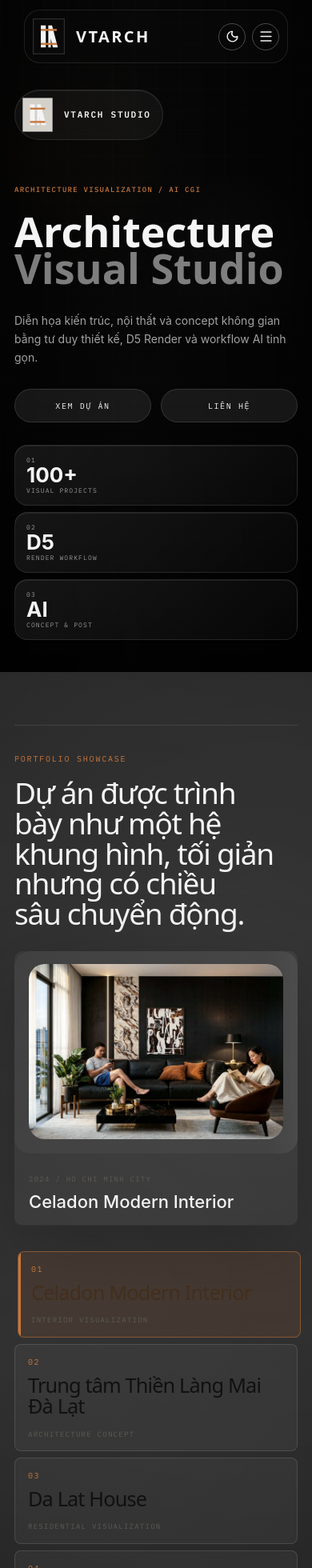
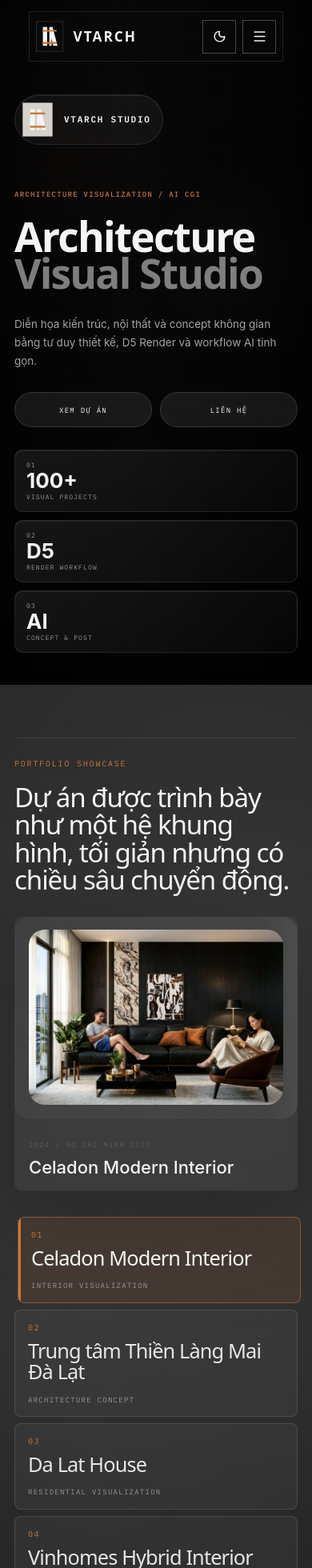
Before and after one commit to datavtarch/datavtarch.github.io, a React (Vite) app: page / in a window 390 px wide. Shown: the top 1960 px of the page at 80% size. Built offline with nearby package versions, Linux system fonts and the light colour scheme.

Commit message:
style(design): refine cinematic portfolio composition

```diff
--- a/src/index.css
+++ b/src/index.css
@@ -4146,3 +4146,224 @@ h4,
     margin-top: 28px;
   }
 }
+
+/* ========================================================
+   VTARCH COMPOSITION POLISH PASS
+   ======================================================== */
+
+.cinematic-section-title {
+  display: grid;
+  grid-template-columns: minmax(84px, 0.22fr) minmax(0, 0.78fr);
+  align-items: start;
+  gap: clamp(22px, 4vw, 72px);
+}
+
+.cinematic-section-title h2 {
+  max-width: 920px;
+  font-size: clamp(44px, 5.2vw, 78px);
+  letter-spacing: -0.048em;
+  line-height: 0.94;
+}
+
+.cinematic-service-grid {
+  border: 1px solid rgba(245, 245, 245, 0.12);
+  background: rgba(245, 245, 245, 0.12);
+}
+
+.cinematic-service-grid article {
+  min-height: 232px;
+  border: 0;
+  background: #f5f1ea;
+  color: #111111;
+  padding: clamp(26px, 3.3vw, 40px);
+}
+
+.cinematic-service-grid span {
+  color: #c7773c;
+}
+
+.cinematic-service-grid h3 {
+  font-family: "IBM Plex Sans", ui-sans-serif, system-ui, sans-serif !important;
+  font-size: clamp(34px, 3.7vw, 58px);
+  font-weight: 600;
+  letter-spacing: -0.052em;
+}
+
+.cinematic-service-grid p {
+  max-width: 32em;
+  color: rgba(17, 17, 17, 0.62);
+  font-size: clamp(14px, 1.05vw, 16px);
+}
+
+.cinematic-hero-stats article {
+  border-radius: 12px;
+}
+
+.cinematic-work-list button {
+  color: rgba(245, 245, 245, 0.78);
+}
+
+.cinematic-work-list strong {
+  color: rgba(245, 245, 245, 0.92);
+}
+
+.cinematic-work-list em {
+  color: rgba(245, 245, 245, 0.5);
+}
+
+.cinematic-work-list button:hover,
+.cinematic-work-list button.is-active {
+  color: #f5f5f5;
+}
+
+.cinematic-work-list button:hover strong,
+.cinematic-work-list button.is-active strong {
+  color: #f5f5f5;
+}
+
+body:has(.cinematic-home) .site-header.is-scrolled .site-header-inner {
+  border-color: rgba(245, 245, 245, 0.14);
+  background: rgba(14, 14, 14, 0.72);
+  color: #f5f5f5;
+  box-shadow: none;
+}
+
+body:has(.cinematic-home) .site-header.is-scrolled .brand-logo,
+body:has(.cinematic-home) .site-header.is-scrolled .icon-button {
+  color: #f5f5f5;
+}
+
+.cinematic-works,
+.cinematic-about,
+.cinematic-services,
+.cinematic-lab,
+.cinematic-journal,
+.cinematic-contact {
+  scroll-margin-top: 132px;
+}
+
+@media (max-width: 980px) {
+  .cinematic-section-title {
+    grid-template-columns: 1fr;
+    gap: 18px;
+  }
+
+  .cinematic-section-title h2 {
+    max-width: 11em;
+  }
+}
+
+@media (max-width: 640px) {
+  .site-header {
+    padding-top: 14px;
+  }
+
+  .site-header:not(.is-scrolled) .site-header-inner,
+  .site-header.is-scrolled .site-header-inner {
+    width: calc(100% - 36px);
+    margin: 0 auto;
+    border-radius: 0;
+    padding: 8px;
+  }
+
+  .site-header:not(.is-scrolled) .brand-logo,
+  .site-header.is-scrolled .brand-logo {
+    transform: scale(0.86);
+    transform-origin: left center;
+  }
+
+  .site-header:not(.is-scrolled) .icon-button,
+  .site-header.is-scrolled .icon-button {
+    width: 42px;
+    height: 42px;
+    border-radius: 0;
+  }
+
+  .cinematic-hero-inner {
+    padding-top: 118px;
+  }
+
+  .cinematic-hero h1.motion-title {
+    max-width: 350px;
+    font-size: clamp(44px, 13.2vw, 62px);
+    letter-spacing: -0.035em;
+    line-height: 0.9;
+  }
+
+  .cinematic-hero-copy p {
+    font-size: 13.5px;
+    line-height: 1.68;
+  }
+
+  .cinematic-hero-actions {
+    gap: 10px;
+  }
+
+  .cinematic-hero-actions a {
+    min-height: 44px;
+    padding-inline: 12px;
+    font-size: 9px;
+    letter-spacing: 0.14em;
+  }
+
+  .cinematic-hero-stats {
+    gap: 10px;
+  }
+
+  .cinematic-hero-stats article {
+    min-height: 78px;
+    border-radius: 10px;
+  }
+
+  .cinematic-section-title {
+    padding-top: 24px;
+  }
+
+  .cinematic-section-title h2,
+  .cinematic-about-copy h2,
+  .cinematic-contact h2 {
+    max-width: 10.8em;
+    font-size: clamp(30px, 8.5vw, 40px);
+    letter-spacing: -0.034em;
+    line-height: 1.04;
+  }
+
+  .cinematic-services {
+    margin-top: 58px;
+    padding: 38px 0 52px;
+    scroll-margin-top: 112px;
+  }
+
+  .cinematic-services .cinematic-section-title h2 {
+    max-width: 10.6em;
+    font-size: clamp(30px, 8.4vw, 40px);
+    letter-spacing: -0.036em;
+    line-height: 1.04;
+  }
+
+  .cinematic-service-grid {
+    gap: 10px;
+    border: 0;
+    background: transparent;
+  }
+
+  .cinematic-service-grid article {
+    min-height: 0;
+    border: 1px solid rgba(245, 241, 234, 0.36);
+    border-radius: 0;
+    padding: 24px 24px 26px;
+  }
+
+  .cinematic-service-grid h3 {
+    margin-top: 34px;
+    font-size: clamp(34px, 10vw, 46px);
+    letter-spacing: -0.052em;
+    line-height: 0.96;
+  }
+
+  .cinematic-service-grid p {
+    margin-top: 18px;
+    font-size: 15px;
+    line-height: 1.66;
+  }
+}
```
